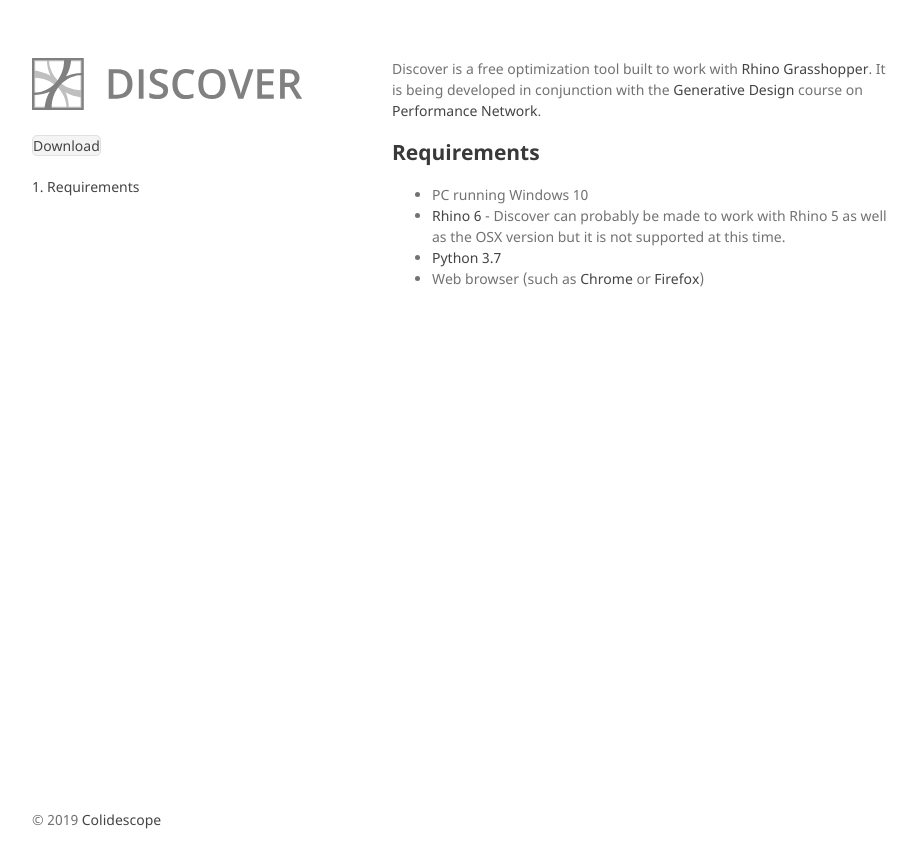
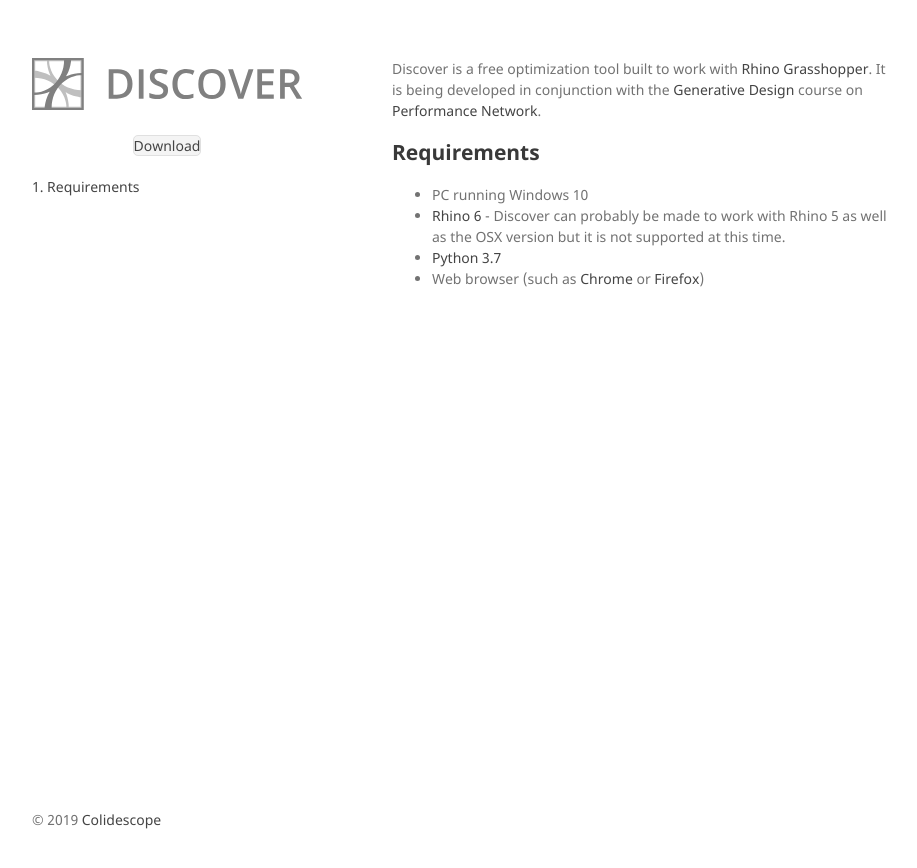
Before and after one commit to colidescope/discover, a Jekyll site: the page built from docs/index.md, in a window 1280 px wide. Shown: the top 868 px of the page, without its empty margins (178-1095 px from the left). Built offline with Jekyll 4.4.1, drawn with Linux system fonts in a browser that asks for light colours.

Commit message:
Update default.html

```diff
--- a/docs/_layouts/default.html
+++ b/docs/_layouts/default.html
@@ -41,15 +41,15 @@
         <p class="view"><a href="{{ site.github.owner_url }}">View My GitHub Profile</a></p>
         {% endif %} -->
 
-        <p>
+        <p class="form">
 <!--           <form action="{{ site.github.zip_url }}"> -->
 <!--           <form action="https://www.dropbox.com/s/vhpejve7wfhhods/discover_0.0.1.zip?dl=0"> -->
 <!--             <input type="submit" value="Download" /> -->
 <!--           </form> -->
 
-        <a download href="https://www.dropbox.com/s/vhpejve7wfhhods/discover_0.0.1.zip?dl=1" class="button" role="button">
-          Download
-        </a>
+          <a download href="https://www.dropbox.com/s/vhpejve7wfhhods/discover_0.0.1.zip?dl=1" class="button" role="button">
+            Download
+          </a>
         </p>
 
         <p>
```
